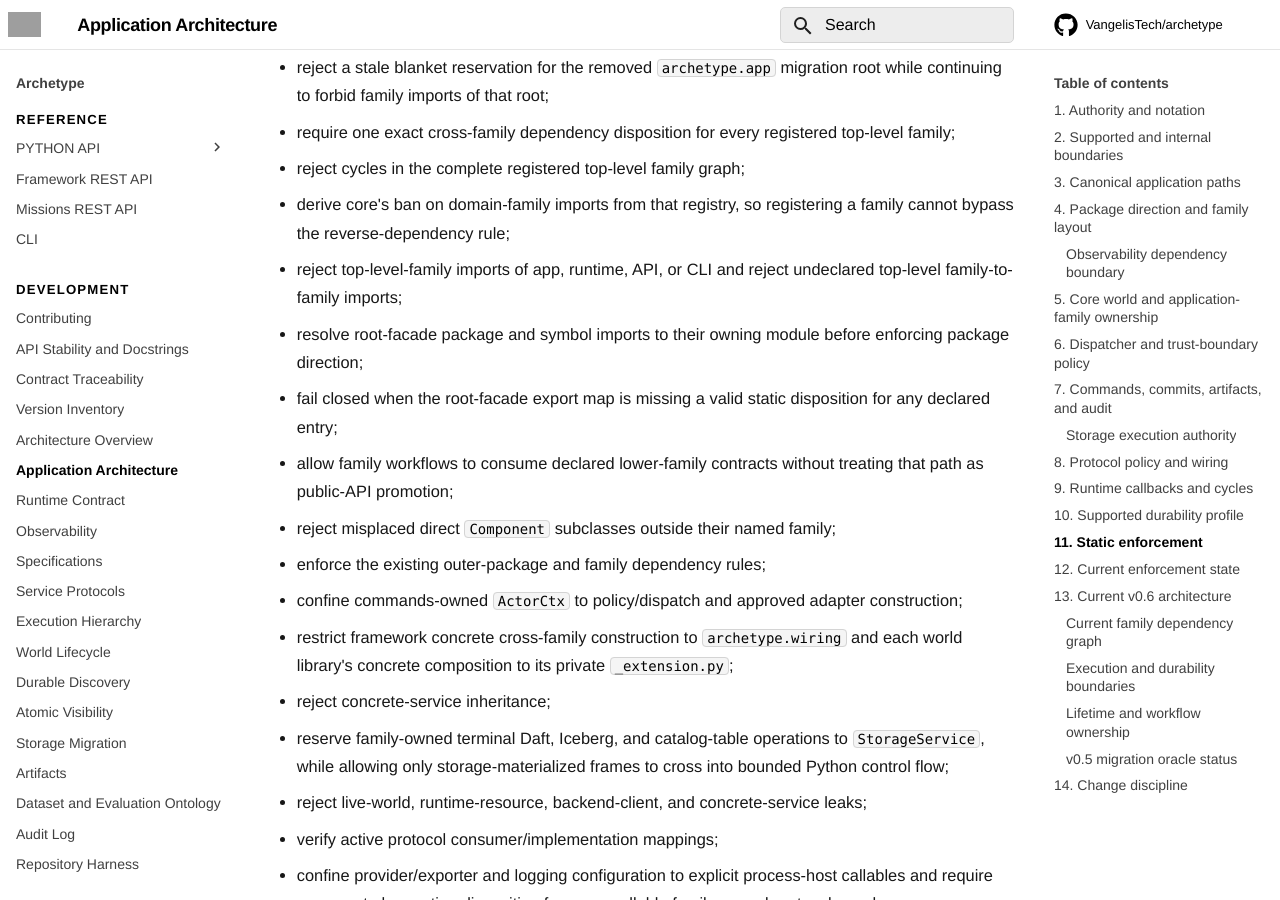
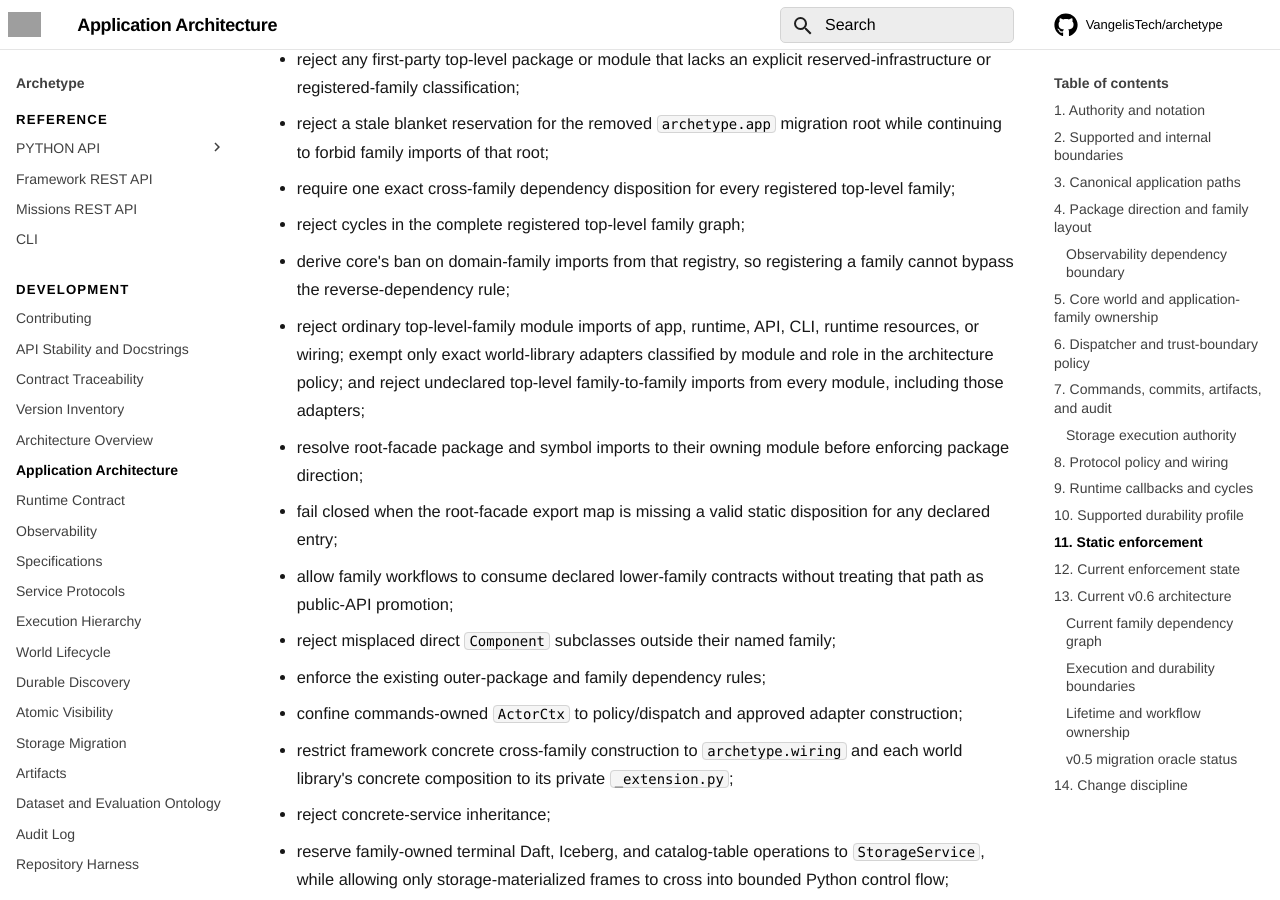
Before and after one commit to VangelisTech/archetype, an MkDocs documentation site: the page built from docs/guide/application-architecture.md, in a window 1280 px wide and 900 px high, scrolled down 17012 px. Built offline with MkDocs 1.6.1 and Material for MkDocs 9.7.7, drawn with Linux system fonts in a browser that asks for light colours; comment, search, counter and statistics services are not loaded; some of the changed text lies outside the part shown; grey boxes are pictures that could not be loaded.

Commit message:
docs: clarify world-library adapter imports
Signed-off-by: everettVT <everettVT@users.noreply.github.com>

```diff
--- a/docs/guide/application-architecture.md
+++ b/docs/guide/application-architecture.md
@@ -294,7 +294,10 @@
 Forbidden reverse edges include:
 
 - core importing app, runtime, API, CLI, or registered domain families;
-- a top-level family importing app, runtime, API, or CLI;
+- an ordinary top-level family module importing app, runtime, API, CLI,
+  runtime resources, or wiring; only exact world-library adapters classified
+  by module and role in the architecture policy may cross their corresponding
+  framework host or composition boundary;
 - a top-level family importing another registered family without a declared
   lower-family edge;
 - one world library importing another world library;
@@ -620,8 +623,11 @@
 - reject cycles in the complete registered top-level family graph;
 - derive core's ban on domain-family imports from that registry, so registering
   a family cannot bypass the reverse-dependency rule;
-- reject top-level-family imports of app, runtime, API, or CLI and reject
-  undeclared top-level family-to-family imports;
+- reject ordinary top-level-family module imports of app, runtime, API, CLI,
+  runtime resources, or wiring; exempt only exact world-library adapters
+  classified by module and role in the architecture policy; and reject
+  undeclared top-level family-to-family imports from every module, including
+  those adapters;
 - resolve root-facade package and symbol imports to their owning module before
   enforcing package direction;
 - fail closed when the root-facade export map is missing a valid static
```
Also changed, not shown: AGENTS.md (+8 -3 lines).
